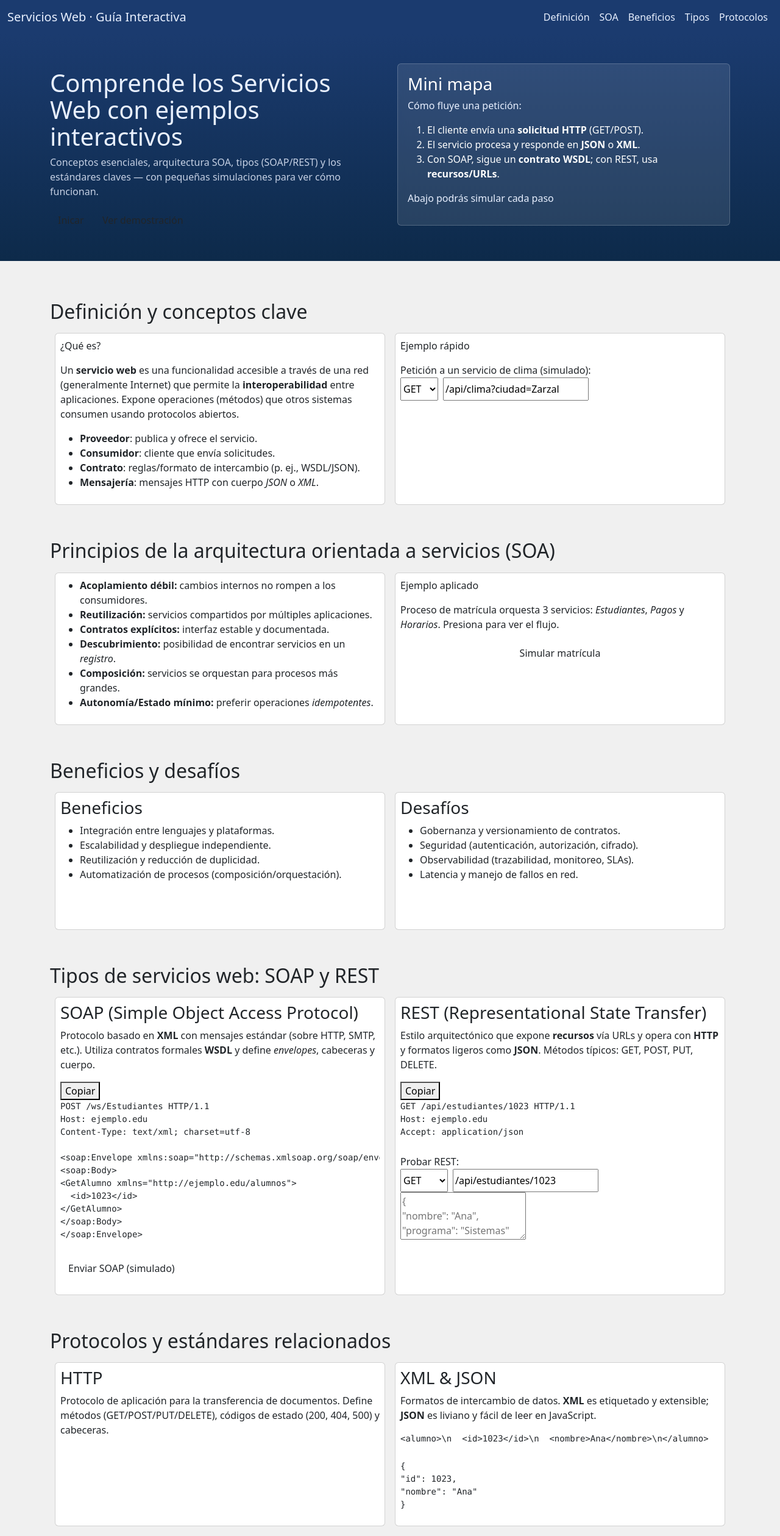
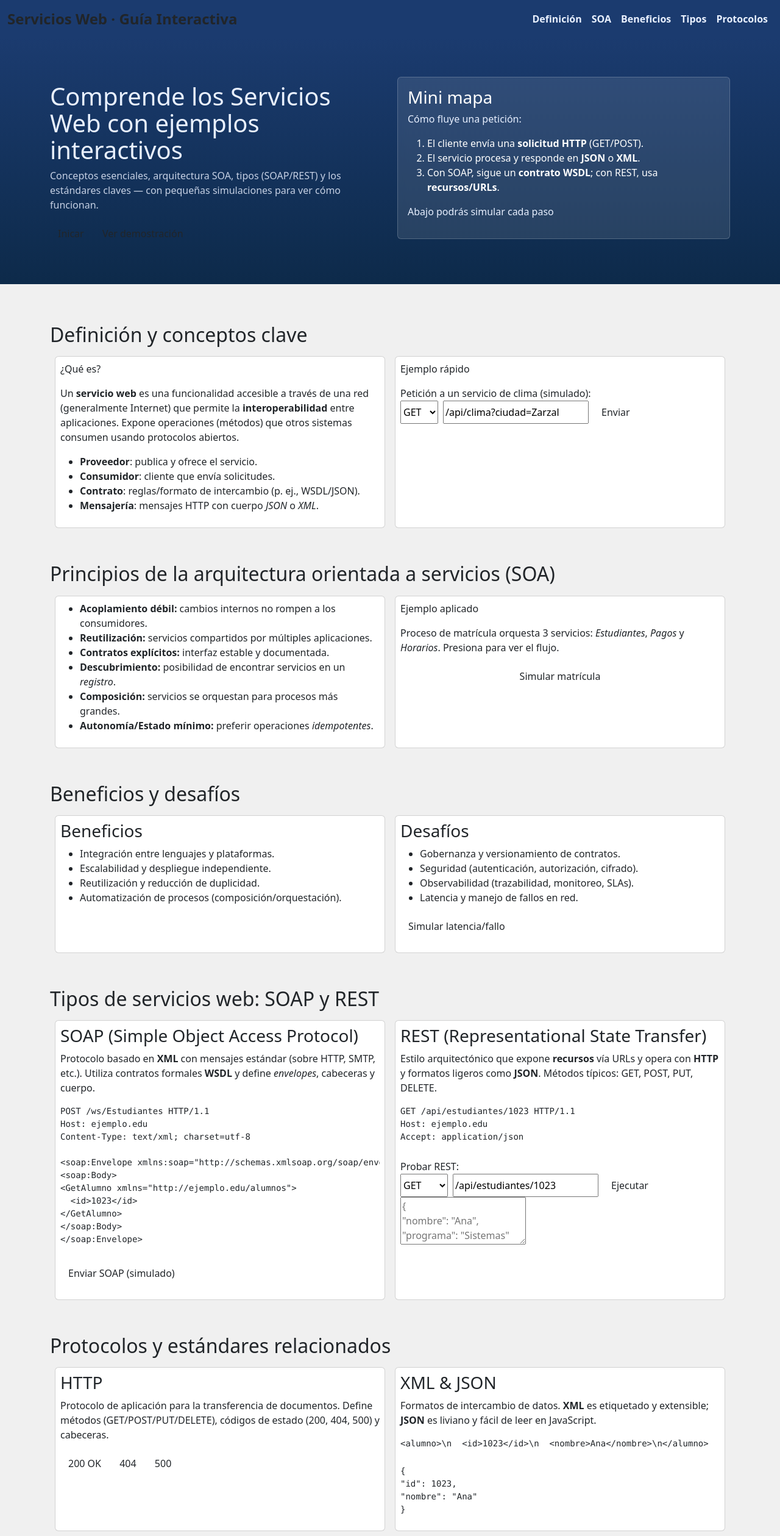
Before and after one commit to Bryan-Salazar/Servicios_Web, a plain HTML site: page index.html in a window 1280 px wide. Shown: the top 2519 px of the page at 61% size. Drawn offline with nearby package versions, Linux system fonts and the light colour scheme.

Commit message:
index.html

```diff
--- a/index.html
+++ b/index.html
@@ -9,28 +9,28 @@
 </head>
 <body>
 
-  <nav class="navbar navbar-expand-md navbar-dark bg-azul">
+  <nav class="navbar navbar-expand-md navbar-dark sticky-top bg-azul">
     <div class="container-fluid">
-      <a class="navbar-brand" href="#" style="color:#e8f0ff">Servicios Web · Guía Interactiva</a>
+      <a class="navbar-brand fs-4 fw-bold" href="#" style="color:var(--blanco)">Servicios Web · Guía Interactiva</a>
       <button class="navbar-toggler" type="button" data-bs-toggle="collapse" data-bs-target="#navbarNav" aria-controls="navbarNav" aria-expanded="false" aria-label="Toggle navigation">
         <span class="navbar-toggler-icon"></span>
       </button>
       <div class="collapse navbar-collapse" id="navbarNav">
         <ul class="navbar-nav ms-auto">
           <li class="nav-item">
-            <a class="nav-link active" aria-current="page" href="#Definicion" style="color:#e8f0ff">Definición</a>
+            <a class="nav-link active fw-bold" aria-current="page" href="#Definicion" style="color:#e8f0ff">Definición</a>
           </li>
           <li class="nav-item">
-            <a class="nav-link" href="#SOA" style="color:#e8f0ff">SOA</a>
+            <a class="nav-link fw-bold" href="#SOA" style="color:#e8f0ff">SOA</a>
           </li>
           <li class="nav-item">
-            <a class="nav-link" href="#Beneficios" style="color:#e8f0ff">Beneficios</a>
+            <a class="nav-link fw-bold" href="#Beneficios" style="color:#e8f0ff">Beneficios</a>
           </li>
           <li class="nav-item">
-            <a class="nav-link" href="#Tipos" style="color:#e8f0ff">Tipos</a>
+            <a class="nav-link fw-bold" href="#Tipos" style="color:#e8f0ff">Tipos</a>
           </li>
           <li class="nav-item">
-            <a class="nav-link" href="#Protocolos" style="color:#e8f0ff">Protocolos</a>
+            <a class="nav-link fw-bold" href="#Protocolos" style="color:#e8f0ff">Protocolos</a>
           </li>
         </ul>
       </div>
@@ -39,16 +39,16 @@
 
   <div id="Banner" class="container-fluid bg-azul my-gradient py-5">
     <div class="container-lg">
-      <div class="row ">
-        <div class="col-12 col-md-6">
+      <div class="row">
+        <div class="col-12 col-md-6 py-3">
           <h1 style="color:#e8f0ff; font-size:40px;line-height:1.1;margin:10px 0 8px">Comprende los Servicios Web con ejemplos interactivos</h1>
           <p class="subtitle" style="color:#e8f0ffd5">Conceptos esenciales, arquitectura SOA, tipos (SOAP/REST) y los estándares claves — con pequeñas simulaciones para ver cómo funcionan.</p>
           <div class="cta">
-            <a class="btn primary" href="#definicion">Inicar</a>
-            <a class="btn ghost" href="#tipos">Ver demostración</a>
+            <a class="btn primary" href="#Definicion">Inicar</a>
+            <a class="btn ghost" href="#Tipos">Ver demostración</a>
           </div>
         </div>
-        <div class="col-12 col-md-6">
+        <div class="col-12 col-md-6 py-3">
           <div class="card p-3" style="background:rgba(255,255,255,.1);backdrop-filter: blur(6px);border:1px solid rgba(255,255,255,.2);color:#fff">
             <h3 style="margin:0 0 6px">Mini mapa</h3>
             <p class="subtitle" style="color:#e8f0ff">Cómo fluye una petición:</p>
@@ -88,7 +88,7 @@
                 <option>POST</option>
               </select>
               <input class="input" id="endpoint" value="/api/clima?ciudad=Zarzal"/>
-              <button class="btn" style="background:var(--blue);color:#fff" onclick="demoClima()">Enviar</button>
+              <button class="btn" style="background:var(--azul);color:var(--blanco)" onclick="demoClima()">Enviar</button>
             </div>
             <pre class="code" id="demoClimaLog"></pre>
           </div>
@@ -110,6 +110,7 @@
           <p><span class="pill">Ejemplo aplicado</span></p>
           <p>Proceso de matrícula orquesta 3 servicios: <em>Estudiantes</em>, <em>Pagos</em> y <em>Horarios</em>. Presiona para ver el flujo.</p>
           <button class="btn primary" onclick="simularSOA()">Simular matrícula</button>
+		  <br/>
           <pre class="code" id="soaLog"></pre>
         </article>
       </div>
@@ -133,7 +134,7 @@
             <li>Latencia y manejo de fallos en red.</li>
           </ul>
           <div class="demo">
-            <button class="btn" style="background:var(--navy);color:#fff" onclick="testLatencia()">Simular latencia/fallo</button>
+            <button class="btn" style="background:var(--azul);color:var(--blanco)" onclick="testLatencia()">Simular latencia/fallo</button>
             <pre class="code" id="latenciaLog"></pre>
           </div>
         </article>
@@ -143,7 +144,7 @@
         <article class="card col-12 col-md-6 p-2">
           <h3>SOAP (Simple Object Access Protocol)</h3>
           <p>Protocolo basado en <strong>XML</strong> con mensajes estándar (sobre HTTP, SMTP, etc.). Utiliza contratos formales <strong>WSDL</strong> y define <em>envelopes</em>, cabeceras y cuerpo.</p>
-          <div class="code"><button class="copy" data-copy="#soapReq">Copiar</button><pre id="soapReq">POST /ws/Estudiantes HTTP/1.1
+          <div class="code"><pre id="soapReq">POST /ws/Estudiantes HTTP/1.1
 Host: ejemplo.edu
 Content-Type: text/xml; charset=utf-8
 
@@ -162,7 +163,7 @@ Content-Type: text/xml; charset=utf-8
         <article class="card col-12 col-md-6 p-2">
           <h3>REST (Representational State Transfer)</h3>
           <p>Estilo arquitectónico que expone <strong>recursos</strong> vía URLs y opera con <strong>HTTP</strong> y formatos ligeros como <strong>JSON</strong>. Métodos típicos: <span class="pill">GET</span>, <span class="pill">POST</span>, <span class="pill">PUT</span>, <span class="pill">DELETE</span>.</p>
-          <div class="code"><button class="copy" data-copy="#restReq">Copiar</button><pre id="restReq">GET /api/estudiantes/1023 HTTP/1.1
+          <div class="code"><pre id="restReq">GET /api/estudiantes/1023 HTTP/1.1
 Host: ejemplo.edu
 Accept: application/json</pre></div>
           <div class="demo" style="margin-top:10px">
@@ -175,7 +176,7 @@ Accept: application/json</pre></div>
                 <option>DELETE</option>
               </select>
               <input class="input" id="restPath" value="/api/estudiantes/1023" />
-              <button class="btn" style="background:var(--blue);color:#fff" onclick="demoREST()">Ejecutar</button>
+              <button class="btn" style="background:var(--azul);color:var(--blanco)" onclick="demoREST()">Ejecutar</button>
             </div>
             <textarea id="restBody" rows="3" placeholder='{
 "nombre": "Ana",
@@ -187,17 +188,17 @@ Accept: application/json</pre></div>
       </div>
       <h2 id= "Protocolos" class="section-title pt-5"><span class="dot"></span>Protocolos y estándares relacionados</h2>
       <div class="cards-flex p-2">
-        <article class="card col-12 col-md-6 p-2">
+        <article class="card col-12 col-md-4 p-2">
           <h3>HTTP</h3>
               <p>Protocolo de aplicación para la transferencia de documentos. Define métodos (GET/POST/PUT/DELETE), códigos de estado (200, 404, 500) y cabeceras.</p>
               <div class="demo">
-                <button class="btn" style="background:var(--blue);color:#fff" onclick="httpStatus(200)">200 OK</button>
-                <button class="btn" style="background:var(--blue);color:#fff" onclick="httpStatus(404)">404</button>
-                <button class="btn" style="background:var(--blue);color:#fff" onclick="httpStatus(500)">500</button>
+                <button class="btn" style="background:var(--azul);color:var(--blanco)" onclick="httpStatus(200)">200 OK</button>
+                <button class="btn" style="background:var(--azul);color:var(--blanco)" onclick="httpStatus(404)">404</button>
+                <button class="btn" style="background:var(--azul);color:var(--blanco)" onclick="httpStatus(500)">500</button>
                 <pre class="code" id="httpLog"></pre>
               </div>
         </article>
-        <article class="card col-4 p-2">
+        <article class="card col-12 col-md-4 p-2">
           <h3>XML &amp; JSON</h3>
           <p>Formatos de intercambio de datos. <strong>XML</strong> es etiquetado y extensible; <strong>JSON</strong> es liviano y fácil de leer en JavaScript.</p>
           <div class="code"><pre>&lt;alumno&gt;\n  &lt;id&gt;1023&lt;/id&gt;\n  &lt;nombre&gt;Ana&lt;/nombre&gt;\n&lt;/alumno&gt;</pre></div>
@@ -206,7 +207,7 @@ Accept: application/json</pre></div>
 "nombre": "Ana"
 }</pre></div>
         </article>
-        <article class="card col-12 col-md-6 p-2">
+        <article class="card col-12 col-md-4 p-2">
           <h3>WSDL &amp; UDDI</h3>
           <p><strong>WSDL</strong> describe operaciones y tipos de un servicio SOAP. <strong>UDDI</strong> es (o fue) un registro donde se publicaban/descubrían servicios.</p>
           <div class="code"><pre>&lt;definitions name="AlumnoWS" targetNamespace="http://ejemplo.edu"&gt;\n  &lt;message name="GetAlumnoRequest"/&gt;\n  &lt;portType name="AlumnoPort"&gt;\n    &lt;operation name="GetAlumno"/&gt;\n  &lt;/portType&gt;\n&lt;/definitions&gt;</pre></div>
@@ -221,9 +222,21 @@ Accept: application/json</pre></div>
     </div>
   </div>
 
-  <PieDePagina>
-
-  </PieDePagina>
+  <footer>
+    <div class="container-fluid bg-azulos my-gradient py-5">
+      <div class="container-lg">
+        <div class="row text-center">
+          <h4 style="margin:0 0 8px;color:var(--gris)">Recuerda</h4>
+          <p style="margin:1; color:var(--blanco">SOAP = contratos formales y XML; REST = recursos sobre HTTP y JSON (usualmente). Ambos pueden coexistir según necesidades.</p>
+        </div>
+      </div>
+	  <div class="container-lg text-center pt-5">
+		<p style="margin:0; fs-2; color:var(--blanco">Tecnología en Gestión de Sistemas Informáticos</p>
+		<p style="margin:0; color:var(--blanco">Instituto de Educación Técnica Profesional de Roldanillo, Valle - INTEP.</p>
+		<p style="margin:0; color:var(--blanco">©Todos los derechos reservados.</p>
+      </div>
+    </div>
+  </footer>
   <script src="Script.js"></script>
   <script src="https://cdn.jsdelivr.net/npm/bootstrap@5.3.8/dist/js/bootstrap.bundle.min.js" integrity="sha384-FKyoEForCGlyvwx9Hj09JcYn3nv7wiPVlz7YYwJrWVcXK/BmnVDxM+D2scQbITxI" crossorigin="anonymous"></script>
 
```
